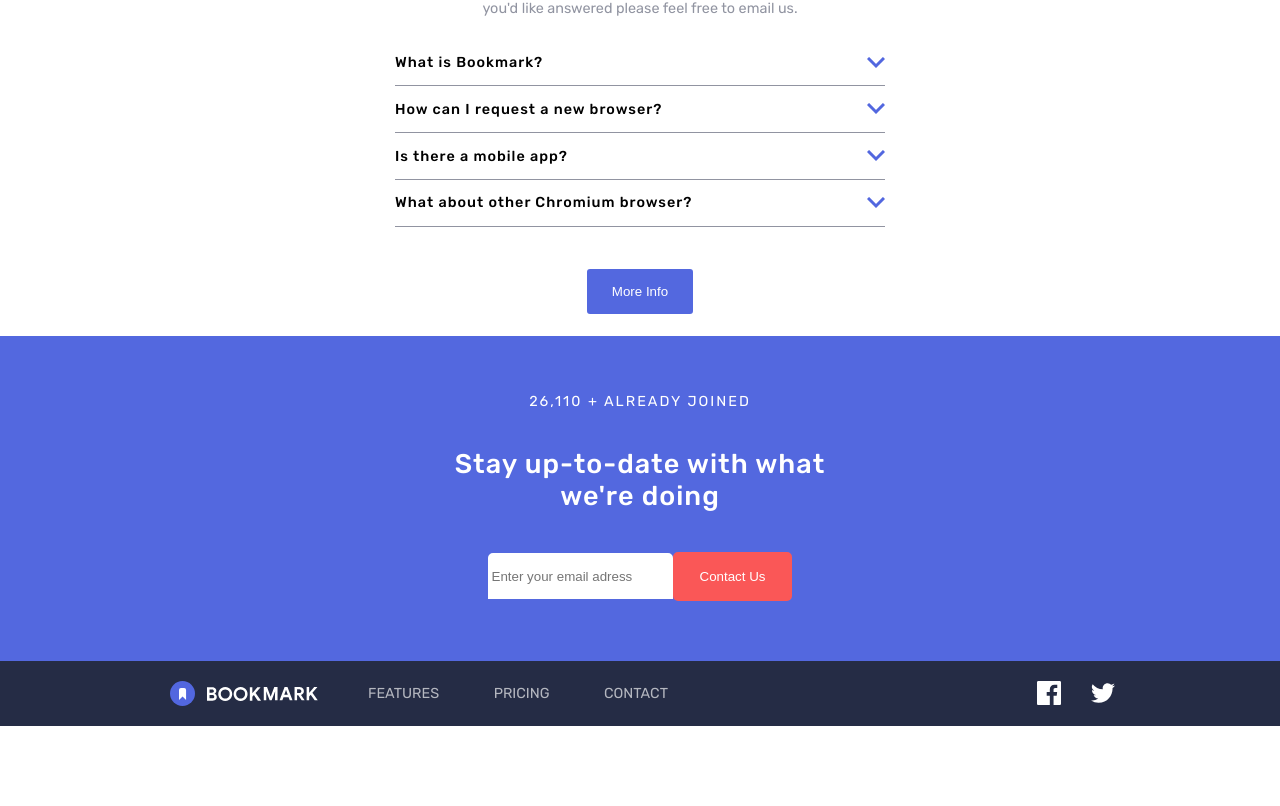
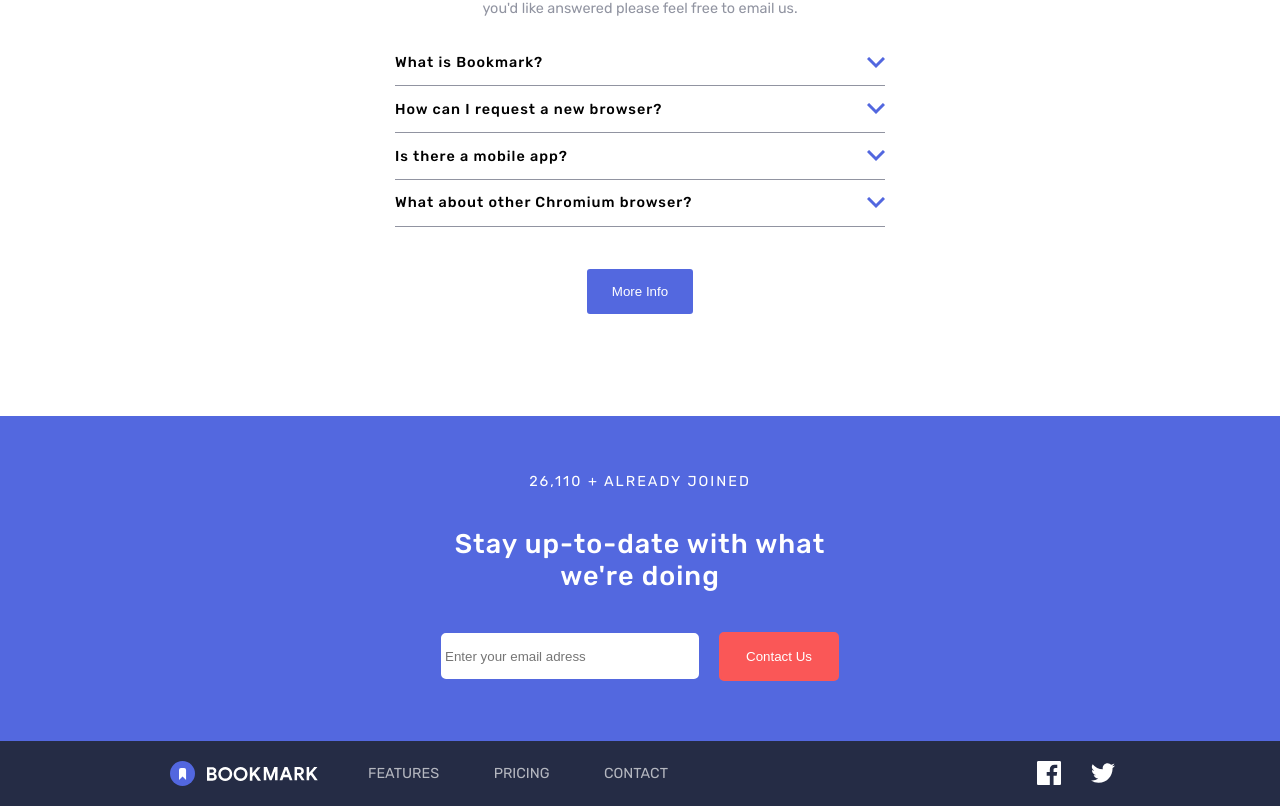
Before and after one commit to PIvSky/bookmark, a React (Create React App) app: page / in a window 1280 px wide. Shown: the part 2406-3212 px from the top of the page. Before the commit the page ends 3132 px from the top, so only its background shows below. Built offline with nearby package versions, Linux system fonts and the light colour scheme.

Commit message:
Made some css correction in Question margin button and Validation and CSS in Newsletter

```diff
--- a/src/components/Newsletter.js
+++ b/src/components/Newsletter.js
@@ -45,11 +45,15 @@ const Newsletter = () => {
         if (emailBorder && validationText && errorImage) {
             if (!validEmail.test(email) && email !== '') {
             emailBorder.border = '2px solid hsl(0, 94%, 66%)';
+            emailBorder.borderBottomRightRadius = '0px';
+            emailBorder.borderBottomLeftRadius = '0px'
             validationText.display = 'block';
             errorImage.display = 'block';
             } else {
                 alert('Newsletter signed up!')
                 emailBorder.border = '2px solid hsl(0, 0%, 100%)';
+                emailBorder.borderBottomRightRadius = '5px';
+            emailBorder.borderBottomLeftRadius = '5px'
                 validationText.display = 'none';
                 errorImage.display = 'none';
             }
--- a/src/styles/Newsletter.css
+++ b/src/styles/Newsletter.css
@@ -79,8 +79,13 @@
     justify-content: center;
     width: 50%;
   }
-  .newsletter .email-container__input {
+  .newsletter .email-container .input-container__input {
     min-width: 250px;
+    margin-right: 20px;
+    border-bottom-right-radius: 5px;
+    border-bottom-left-radius: 5px;
+  }
+  .newsletter .email-container .input-container__validation {
     margin-right: 20px;
   }
 }/*# sourceMappingURL=Newsletter.css.map */
--- a/src/styles/Newsletter.scss
+++ b/src/styles/Newsletter.scss
@@ -84,10 +84,20 @@
             align-items: center;
             justify-content: center;
             width: 50%;
-            &__input {
-                min-width: 250px;
-                margin-right: 20px;
+
+            .input-container {
+                &__input {
+                    min-width: 250px;
+                    margin-right: 20px;
+                    border-bottom-right-radius: 5px;
+                    border-bottom-left-radius: 5px;
+                }
+
+                &__validation {
+                    margin-right: 20px;
+                }
             }
+
         }
     }
 }
--- a/src/styles/Questions.css
+++ b/src/styles/Questions.css
@@ -41,4 +41,7 @@
     margin: 0 auto;
     max-width: 1440px;
   }
+  .qa-wrapper .button-container {
+    margin-bottom: 80px;
+  }
 }/*# sourceMappingURL=Questions.css.map */
--- a/src/styles/Questions.scss
+++ b/src/styles/Questions.scss
@@ -39,6 +39,10 @@
             margin: 0 auto;
             max-width: 1440px;
         }
+
+        .button-container {
+            margin-bottom: 80px;
+        }
     }
 
 }
```
Also changed, not shown: 2 other files (tests, documents, lock files or other folders).
